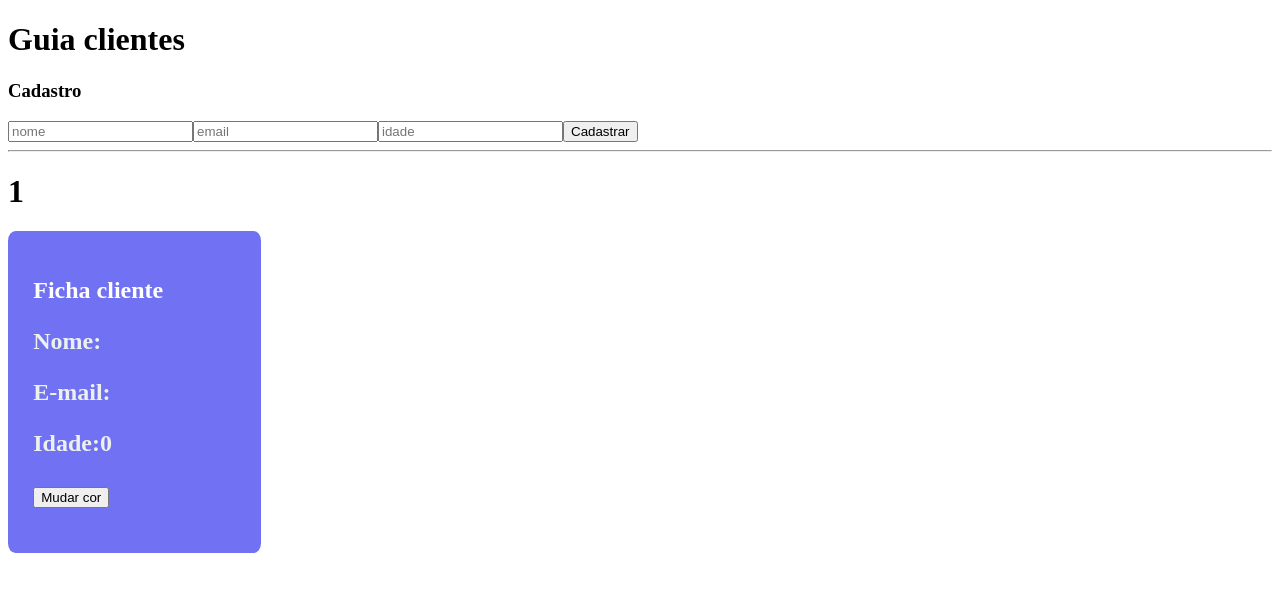
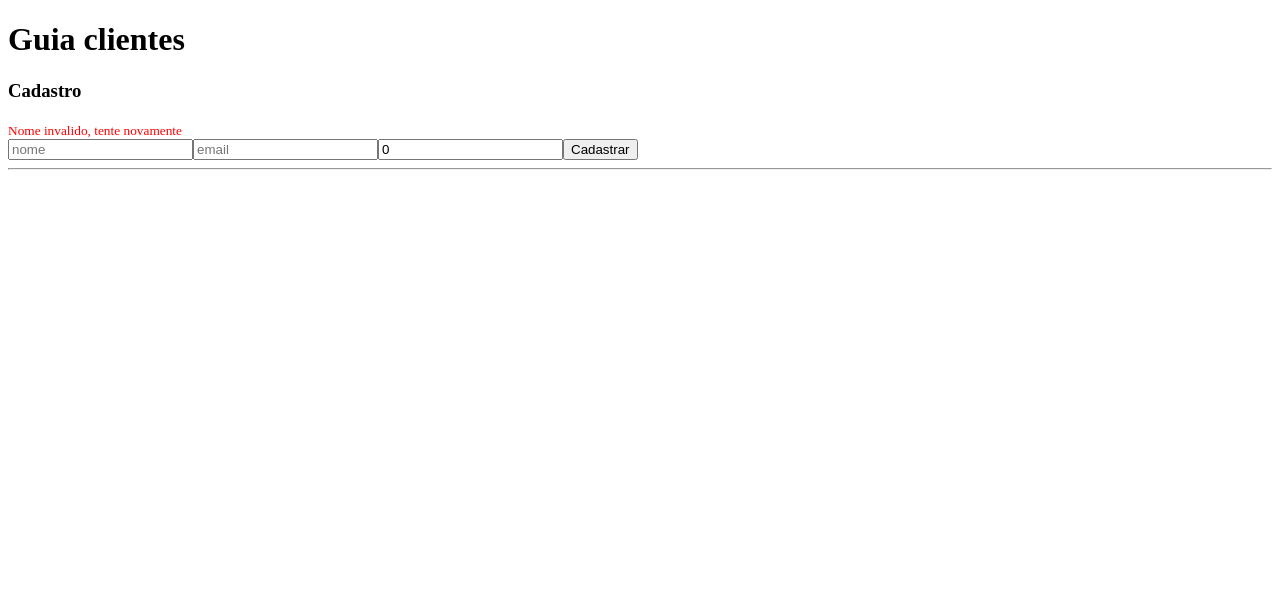
Before and after one commit to ivanProgramador/vue_js, a Vue app in the folder guiaclientes/: page / in a window 1280 px wide. Both pictures are taken after a click on the button "Cadastrar". Shown: the top 592 px of the page. Built offline with nearby package versions, Linux system fonts and the light colour scheme.

Commit message:
usando eventos e v-show para validar o campo nome  fim da aula 266

```diff
--- a/guiaclientes/src/App.vue
+++ b/guiaclientes/src/App.vue
@@ -3,6 +3,7 @@
 
   <h1>Guia clientes</h1>
   <h3>Cadastro</h3>
+  <small id="aviso" v-show="deuErro">Nome invalido, tente novamente</small><br>
   <input type="text" name="nome" placeholder="nome" v-model="nomeField" >
   <input type="text" name="email"  placeholder="email" v-model="emailField" >
   <input type="number" name="idade"  placeholder="idade" v-model="idadeField">
@@ -35,6 +36,7 @@ export default {
   name: 'App',
   data(){
     return{
+      deuErro:false,
       nomeField:'',
       emailFiled:'',
       idadeField:0,
@@ -52,7 +54,14 @@ export default {
   },
   methods:{
     cadastrarUsuario:function(){
-       this.clientes.push(
+
+       if(this.nomeField == "" || this.nomeField ==" " || this.nomeField.length < 3){
+
+        this.deuErro =true;
+
+       }else{
+        this.deuErro =false;
+        this.clientes.push(
         {nome: this.nomeField,
          email: this.emailField,
          idade: this.idadeField,
@@ -63,6 +72,11 @@ export default {
         this.idadeField=""
         this.emailField =""
 
+       }
+
+
+
+
     }
   }
 }
@@ -70,4 +84,8 @@ export default {
 
 <style>
 
+ #aviso{
+   color: red;
+ }
+
 </style>
```
